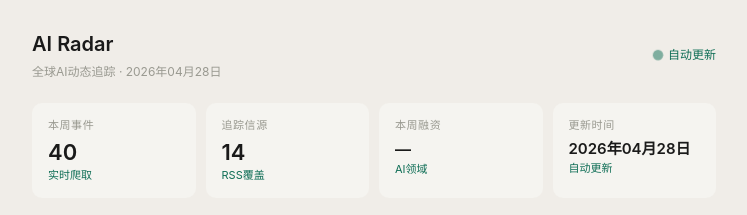
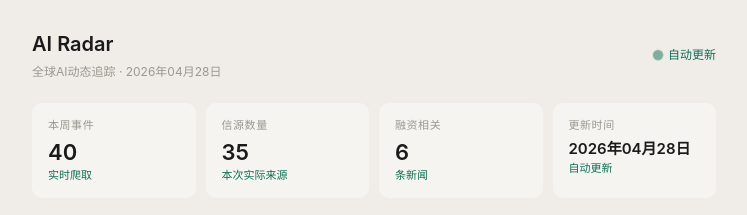
Before and after one commit to leeangcurry-stack/ai-radar4, a plain HTML site: page docs/index.html in a window 1280 px wide. Shown: the top 215 px of the page, without its empty margins (266-1013 px from the left). Drawn offline with Linux system fonts and the light colour scheme.

Commit message:
index.html

```diff
--- a/docs/index.html
+++ b/docs/index.html
@@ -133,7 +133,7 @@ body{font-family:var(--font);background:var(--bg);color:var(--text);min-height:1
   </div>
 
   <div id="sources" class="section">
-    <div class="slabel">追踪信源（每周自动爬取）</div>
+    <div class="slabel">本次新闻来源（实际抓取）</div>
     <div class="source-grid" id="source-grid"></div>
     <div style="font-size:13px;color:var(--muted);line-height:1.7;margin-top:8px">
       通过标准 RSS 协议爬取，无需 API Key，数据完全公开。每周一自动更新，覆盖海外及国内主要AI媒体与官方博客。
@@ -154,15 +154,7 @@ const TAG_MAP = {
 };
 const IMP = {high:['#E24B4A','高影响'],mid:['#EF9F27','中影响'],low:['#1D9E75','低影响']};
 
-const SOURCES = [
-  {name:'OpenAI Blog',     type:'官方博客 · 海外'}, {name:'Anthropic News', type:'官方博客 · 海外'},
-  {name:'Google DeepMind', type:'官方博客 · 海外'}, {name:'Meta AI',        type:'官方博客 · 海外'},
-  {name:'TechCrunch AI',   type:'科技媒体 · 海外'}, {name:'The Verge AI',   type:'科技媒体 · 海外'},
-  {name:'VentureBeat AI',  type:'科技媒体 · 海外'}, {name:'Wired AI',       type:'科技媒体 · 海外'},
-  {name:'MIT Tech Review', type:'科技媒体 · 海外'}, {name:'HuggingFace',    type:'开发者社区'},
-  {name:'arxiv cs.AI',     type:'学术论文'},          {name:'机器之心',       type:'AI媒体 · 国内'},
-  {name:'量子位',           type:'AI媒体 · 国内'},    {name:'36Kr AI',        type:'科技媒体 · 国内'},
-];
+// 信源列表由 data.json 动态生成，见 renderSources()
 
 let allEvents = [];
 let currentFilter = 'all';
@@ -179,6 +171,8 @@ fetch('data.json?t=' + Date.now())
 function render(d) {
   const m = d.metrics || {};
   allEvents = d.events || [];
+  // 统计本次实际出现的不重复来源
+  const sourcesCount = new Set((d.events||[]).map(e => e.source).filter(Boolean)).size;
 
   // Header
   document.getElementById('update-sub').textContent = `全球AI动态追踪 · ${d.generated_at}`;
@@ -187,8 +181,8 @@ function render(d) {
   // Metrics
   document.getElementById('metrics-area').innerHTML = `
     <div class="metric"><div class="metric-label">本周事件</div><div class="metric-value">${m.events_count||allEvents.length}</div><div class="metric-sub">实时爬取</div></div>
-    <div class="metric"><div class="metric-label">追踪信源</div><div class="metric-value">${m.sources_count||14}</div><div class="metric-sub">RSS覆盖</div></div>
-    <div class="metric"><div class="metric-label">本周融资</div><div class="metric-value" style="font-size:16px">${m.funding_total||'—'}</div><div class="metric-sub">AI领域</div></div>
+    <div class="metric"><div class="metric-label">信源数量</div><div class="metric-value">${sourcesCount}</div><div class="metric-sub">本次实际来源</div></div>
+    <div class="metric"><div class="metric-label">融资相关</div><div class="metric-value">${m.funding_count||0}</div><div class="metric-sub">条新闻</div></div>
     <div class="metric"><div class="metric-label">更新时间</div><div class="metric-value" style="font-size:15px">${d.generated_at||'—'}</div><div class="metric-sub">自动更新</div></div>`;
 
   // Feed
@@ -222,13 +216,10 @@ function render(d) {
       <div class="trend-num">${String(i+1).padStart(2,'0')}</div>
       <div class="trend-title">${t.title}</div>
       <div class="trend-body">${t.body}</div>
-      ${t.verdict ? `<div class="trend-verdict">${t.verdict}</div>` : ''}
     </div>`).join('') || '<div class="loading">暂无趋势数据</div>';
 
   // Sources
-  document.getElementById('source-grid').innerHTML = SOURCES.map(s =>
-    `<div class="source-card"><div class="source-name">${s.name}</div><div class="source-type">${s.type}</div></div>`
-  ).join('');
+  renderSources(d.events || []);
 }
 
 function renderEvents(events) {
@@ -264,6 +255,31 @@ function filterEvents(type, btn) {
   document.getElementById('event-list').innerHTML = renderEvents(filtered);
 }
 
+function renderSources(events) {
+  // 从实际抓取的新闻中提取来源，按海外/国内分组
+  const seen = new Map();
+  events.forEach(e => {
+    if (e.source && !seen.has(e.source)) {
+      seen.set(e.source, e.region || 'overseas');
+    }
+  });
+  if (seen.size === 0) {
+    document.getElementById('source-grid').innerHTML = '<div style="color:var(--dim);font-size:13px">暂无来源数据</div>';
+    return;
+  }
+  const regionLabel = { overseas: '海外', china: '国内' };
+  const sorted = [...seen.entries()].sort((a, b) => {
+    if (a[1] === b[1]) return a[0].localeCompare(b[0]);
+    return a[1] === 'overseas' ? -1 : 1;
+  });
+  document.getElementById('source-grid').innerHTML = sorted.map(([name, region]) =>
+    `<div class="source-card"><div class="source-name">${name}</div><div class="source-type">${regionLabel[region] || region}</div></div>`
+  ).join('');
+  // 在说明文字前加上来源数量
+  const desc = document.querySelector('#sources > div:last-child');
+  if (desc) desc.style.marginTop = '12px';
+}
+
 function switchTab(id, btn) {
   document.querySelectorAll('.section').forEach(s => s.classList.toggle('active', s.id === id));
   document.querySelectorAll('.tab').forEach(t => t.classList.remove('active'));
```
